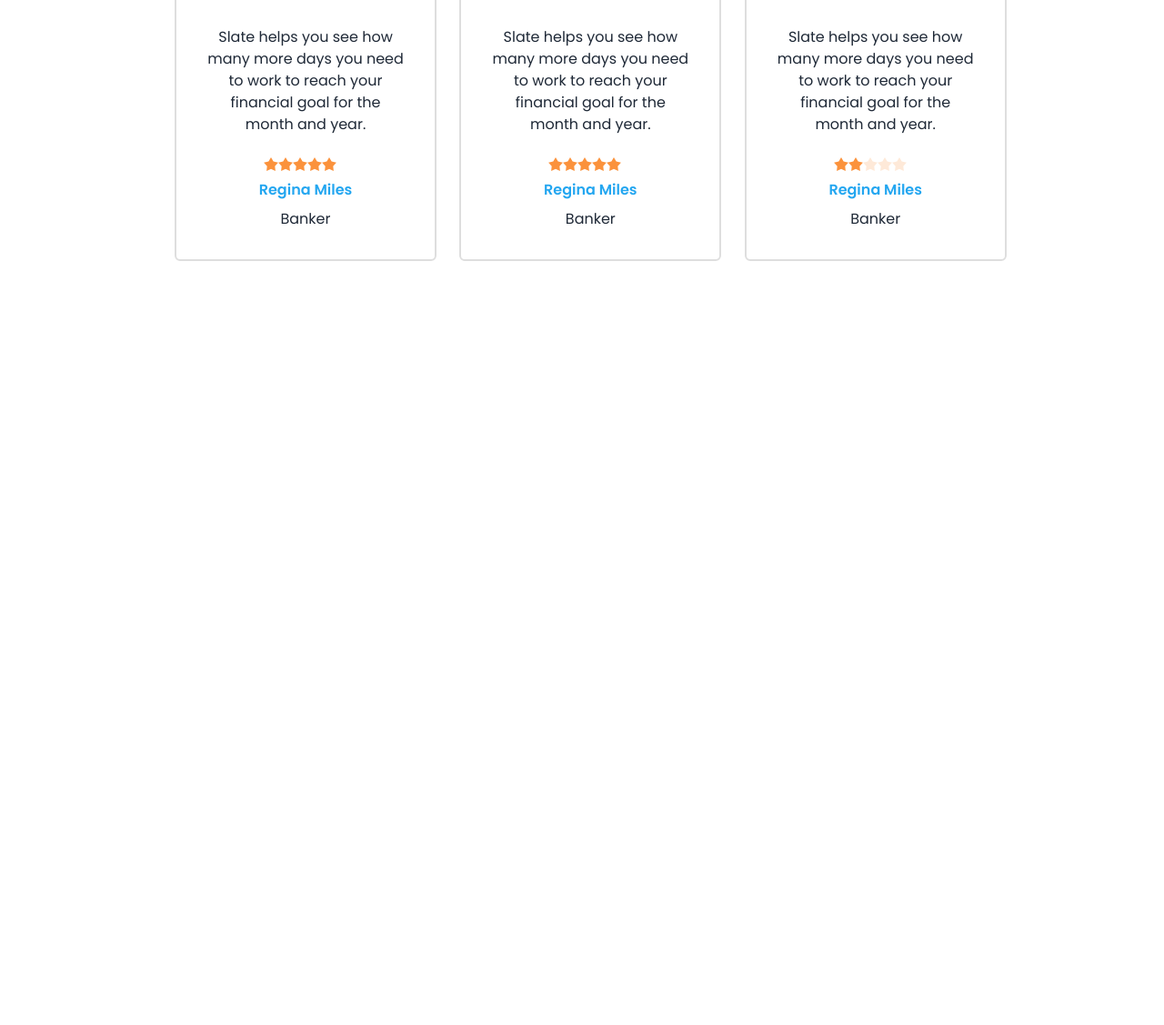
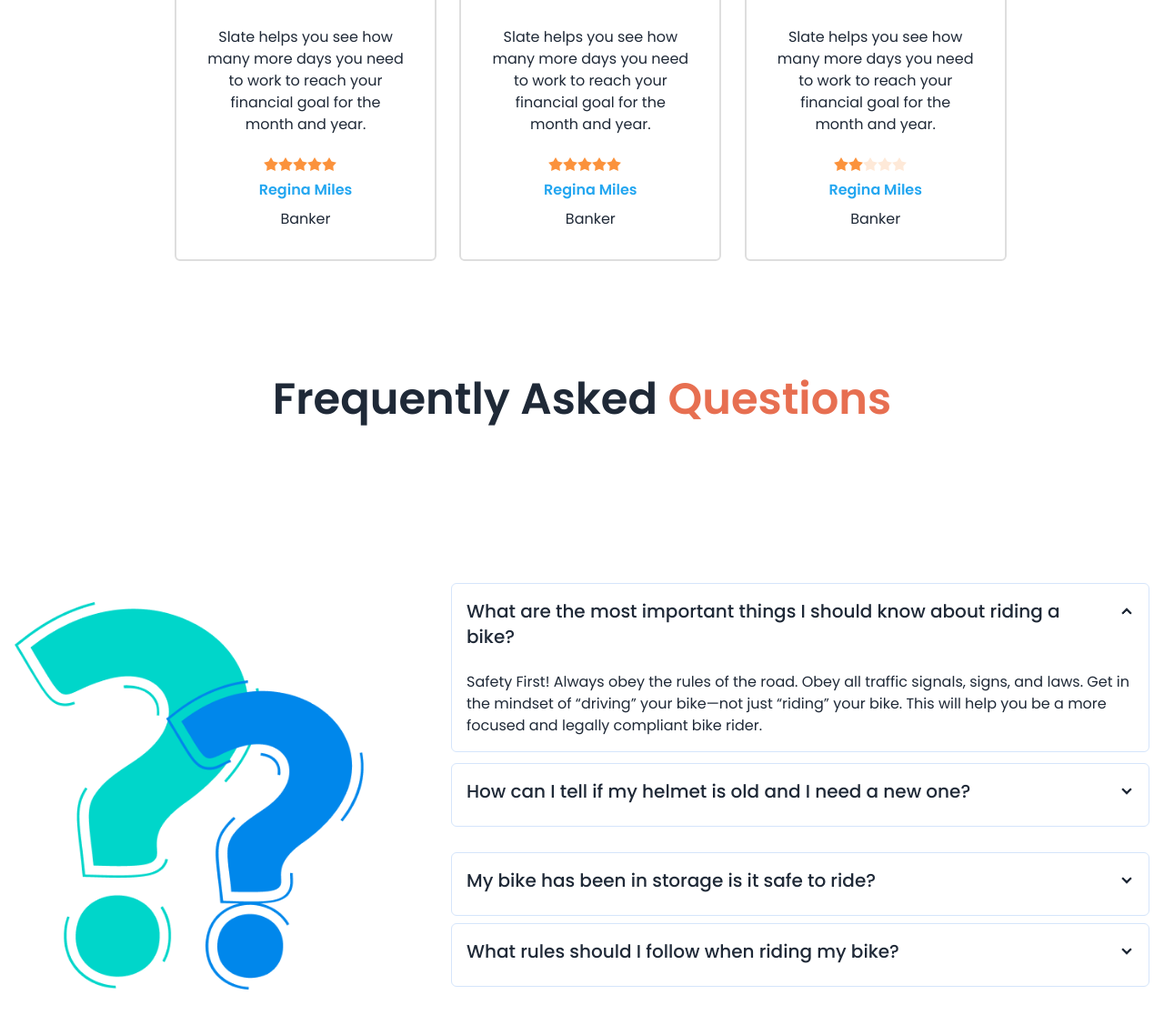
Before and after one commit to SayedLabib/Biker-zone, a plain HTML site: page index.html in a window 1280 px wide. Shown: the part 2382-3509 px from the top of the page at 91% size. Before the commit the page ends 2669 px from the top, so only its background shows below. Drawn offline with nearby package versions, Linux system fonts and the light colour scheme.

Commit message:
Frequently asked question section has been done

```diff
--- a/index.html
+++ b/index.html
@@ -390,7 +390,73 @@
 
           </div>
 
-      </section>
+
+
+        </section>
+
+       <!-- Frequently asked question -->
+
+       <section class="mt-16 lg:mt-32">
+
+         <h3 class="text-3xl lg:text-5xl font-semibold text-center">Frequently Asked <span class="text-bike-primary">Questions</span></h3>
+
+       <!--Hero Section  -->
+
+       <div class="hero min-h-screen">
+
+        <div class="hero-content flex-col lg:flex-row  gap-24">
+          <img src="./images/others/faq.png" class="mt-3 -mb-3 max-w-xs lg:max-w-sm rounded-md" />
+
+           <!-- Accordion Section -->
+
+          <div>
+
+            <div class="collapse collapse-arrow border border-solid border-[#D5E5FB] rounded-md gap-2 mb-3">
+              <input type="radio" name="my-accordion-2" checked="checked" />
+              <div class="collapse-title text-xl font-medium">
+                What are the most important things I should
+                know about riding a bike?
+              </div>
+              <div class="collapse-content">
+                <p>Safety First! Always obey the rules of the road. Obey all traffic signals, signs, and laws. Get in the mindset of “driving” your bike—not just “riding” your bike. This will help you be a more focused and legally compliant bike rider. </p>
+              </div>
+            </div>
+            <div class="collapse collapse-arrow border border-solid border-[#D5E5FB] rounded-md gap-2 mb-7">
+              <input type="radio" name="my-accordion-2" />
+              <div class="collapse-title text-xl font-medium">
+                How can I tell if my helmet is old and I need a
+                new one?
+              </div>
+              <div class="collapse-content">
+                <p>Safety First! Always obey the rules of the road. Obey all traffic signals, signs, and laws. Get in the mindset of “driving” your bike—not just “riding” your bike. This will help you be a more focused and legally compliant bike rider.</p>
+              </div>
+            </div>
+            <div class="collapse collapse-arrow border border-solid border-[#D5E5FB] rounded-md gap-2 mb-2">
+              <input type="radio" name="my-accordion-2" />
+              <div class="collapse-title text-xl font-medium">
+                My bike has been in storage is it safe to ride?
+              </div>
+              <div class="collapse-content">
+                <p>hello</p>
+              </div>
+            </div>
+
+            <div class="collapse collapse-arrow border border-solid border-[#D5E5FB] rounded-md gap-2">
+              <input type="radio" name="my-accordion-2" />
+              <div class="collapse-title text-xl font-medium">
+                What rules should I follow when riding my bike?
+              </div>
+              <div class="collapse-content">
+                <p>hello</p>
+              </div>
+            </div>
+
+          </div>
+        </div>
+      </div>
+
+
+       </section>
 
      </main>
 
```
